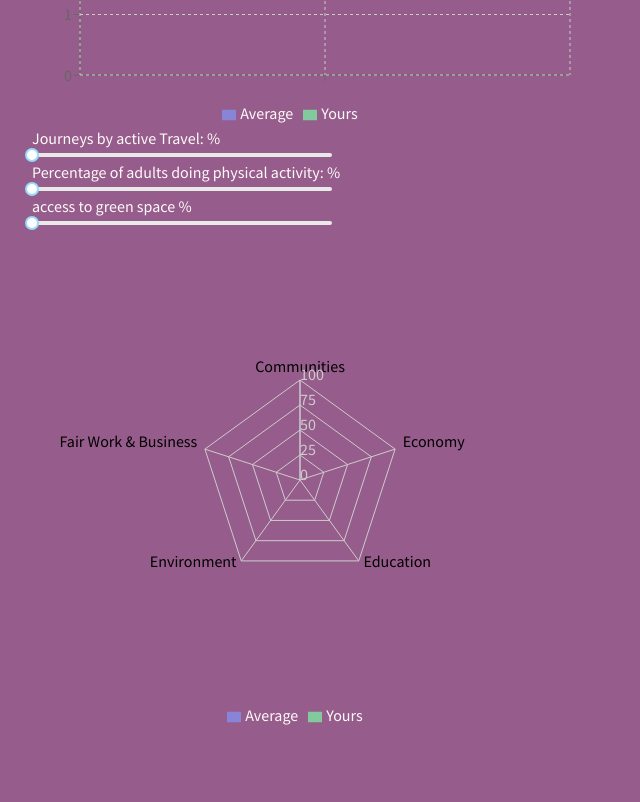
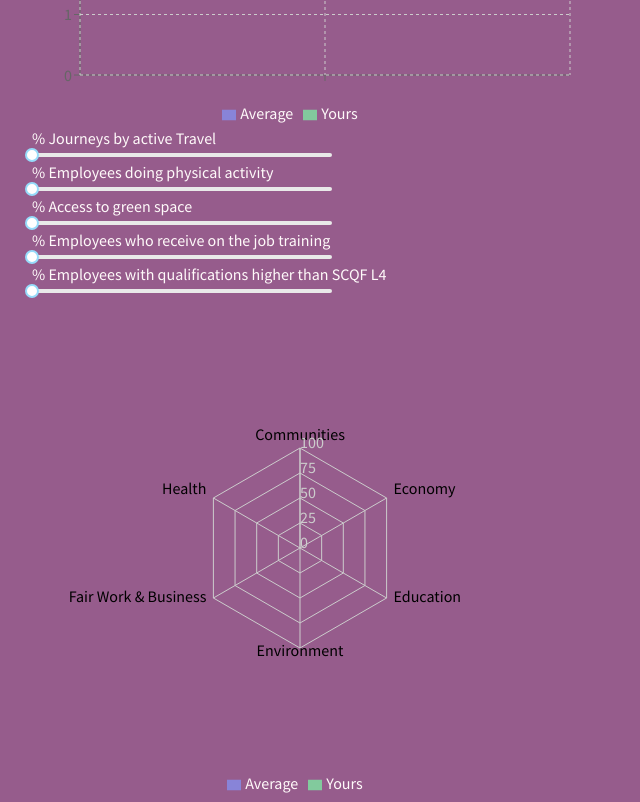
Before and after one commit to rurigrass/beyond-green-test, a React (Create React App) app: page / in a window 1280 px wide. Shown: the part 800-1602 px from the top of the page, without its empty margins (0-640 px from the left). Before the commit the page ends 1534 px from the top, so only its background shows below. Built offline with nearby package versions, Linux system fonts and the light colour scheme.

Commit message:
more tings

```diff
--- a/src/components/RadarCalculations.js
+++ b/src/components/RadarCalculations.js
@@ -8,34 +8,18 @@ class RadarCalculations extends React.Component {
     };
   }
 
+//COMMUNITIES
+
   communitiesData() {
-    // var communitiesCounter = 0;
-    // for( var i=0; i<3; i++){
-    //   if(this.props.communitiesArray[i]>0){
-    //     communitiesCounter++;
-    //   }
-    // }
-    // console.log("before filter" +this.props.communitiesArray);
-
     return this.props.communitiesArray.filter(c => !isNaN(c) );
-    // 10 - keep
-    // 0 - keep
-    // NaN - don't keep
   }
 
   totalCommunities() {
-    // var communitiesTotal = 0;
-    // for(var i=0; i<this.countCommunities(); i++){
-    //   communitiesTotal = communitiesTotal + this.props.communitiesArray[i];
-    // }
-    // console.log("before filter "+this.props.communitiesArray);
     const commData = this.communitiesData();
     // console.log("after filter "+commData);
     const result = commData.reduce( (accumulator, currentValue) => accumulator + currentValue , 0);
     // console.log("after sum "+result);
-
     return result;
-
   }
 
   averageCommunities() {
@@ -44,11 +28,51 @@ class RadarCalculations extends React.Component {
     return average
   }
 
+//HEALTH
+
+  healthData() {
+    return this.props.healthArray.filter(c => !isNaN(c) );
+  }
+
+  totalHealth() {
+    const heaData = this.healthData();
+    const result = heaData.reduce( (accumulator, currentValue) => accumulator + currentValue , 0);
+    return result;
+  }
+
+  averageHealth() {
+    const average = this.totalHealth() / this.healthData().length;
+    // console.log(average);
+    return average
+  }
+
+//EDUCATION
+
+  educationData() {
+    return this.props.educationArray.filter(c => !isNaN(c) );
+  }
+
+  totalEducation() {
+    const eduData = this.educationData();
+    const result = eduData.reduce( (accumulator, currentValue) => accumulator + currentValue , 0);
+    return result;
+  }
+
+  averageEducation() {
+    const average = this.totalEducation() / this.educationData().length;
+    // console.log(average);
+    return average
+  }
+
+
+
+
+
   render() {
     // console.log(this.totalCommunities());
     return(
       <div>
-        <RadarGraphComponent communities={this.averageCommunities()}/>
+        <RadarGraphComponent communities={this.averageCommunities()} health={this.averageHealth()} education={this.averageEducation()}/>
       </div>
     )
   }
--- a/src/components/RadarFormView.js
+++ b/src/components/RadarFormView.js
@@ -16,16 +16,30 @@ const RadarFormView = (props) => {
     props.handleAccessToGreenSpaceSlider(number);
   }
 
+  function handleJobTrainingChange(number){
+    props.handleJobTrainingSlider(number);
+  }
+
+  function handleSkillProfileChange(number){
+    props.handleSkillProfileSlider(number);
+  }
+
   return(
     <div id="sliders">
-      <span> Journeys by active Travel: %{props.journeysByActiveTravelNumber}
+      <span> %{props.journeysByActiveTravelNumber} Journeys by active Travel
         <Slider id="active_travel" type="range" style={{width: 300}} min={0} max={100} step={1} defaultValue={0} onChange={handleActiveTravelChange}
         /></span>
-        <span> Percentage of adults doing physical activity: %{props.adultsPhysicalActivityNumber}
+        <span> %{props.adultsPhysicalActivityNumber} Employees doing physical activity
           <Slider id="physical_activity" type="range" style={{width: 300}} min={0} max={100} step={1} defaultValue={0} onChange={handleActivePhysicalActivityChange}
           /></span>
-          <span> access to green space %{props.accessToGreenSpaceNumber}
+          <span> %{props.accessToGreenSpaceNumber} Access to green space
             <Slider id="access_to_green_space" type="range" style={{width: 300}} min={0} max={100} step={1} defaultValue={0} onChange={handleAccessToGreenSpaceChange}
+            /></span>
+          <span> %{props.jobTrainingNumber} Employees who receive on the job training
+            <Slider id="job_training" type="range" style={{width: 300}} min={0} max={100} step={1} defaultValue={0} onChange={handleJobTrainingChange}
+            /></span>
+          <span> %{props.skillProfileNumber} Employees with qualifications higher than SCQF L4
+            <Slider id="skill_profile" type="range" style={{width: 300}} min={0} max={100} step={1} defaultValue={0} onChange={handleSkillProfileChange}
             /></span>
           </div>
         )
--- a/src/components/RadarGraphComponent.js
+++ b/src/components/RadarGraphComponent.js
@@ -11,7 +11,8 @@ import {Radar, RadarChart, PolarGrid, Legend,
           { subject: 'Economy', A: 0, B: 0, fullMark: 100 },
           { subject: 'Education', A: 0, B: 0, fullMark: 100 },
           { subject: 'Environment', A: 0, B: 0, fullMark: 100 },
-          { subject: 'Fair Work & Business', A: 0, B: 0, fullMark: 100 }
+          { subject: 'Fair Work & Business', A: 0, B: 0, fullMark: 100 },
+          { subject: 'Health', A: 0, B: 0, fullMark: 100 }
         ]
       }
     }
@@ -25,9 +26,10 @@ import {Radar, RadarChart, PolarGrid, Legend,
         radarGraphData:[
           { subject: 'Communities', A: 50, B: newProps.communities , fullMark: 100 },
           { subject: 'Economy', A: 50, B: 30, fullMark: 100 },
-          { subject: 'Education', A: 50, B: 30, fullMark: 100 },
+          { subject: 'Education', A: 50, B: newProps.education, fullMark: 100 },
           { subject: 'Environment', A: 50, B: 30, fullMark: 100 },
-          { subject: 'Fair Work & Business', A: 50, B: 30, fullMark: 100 }
+          { subject: 'Fair Work & Business', A: 50, B: 30, fullMark: 100 },
+          { subject: 'Health', A: 50, B: newProps.health, fullMark: 100 }
         ]
       }
       this.setState(newState)
--- a/src/containers/RadarContainerBox.js
+++ b/src/containers/RadarContainerBox.js
@@ -11,11 +11,16 @@ class RadarContainerBox extends React.Component {
     this.state = {
       journeysByActiveTravel: null,
       adultsPhysicalActivity: null,
-      accessToGreenSpace: null
+      accessToGreenSpace: null,
+      jobTraining: null,
+      skillProfile: null,
+
     }
     this.handleActiveTravelSlider = this.handleActiveTravelSlider.bind(this);
     this.handleActivePhysicalActivitySlider = this.handleActivePhysicalActivitySlider.bind(this);
     this.handleAccessToGreenSpaceSlider = this.handleAccessToGreenSpaceSlider.bind(this);
+    this.handleJobTrainingSlider = this.handleJobTrainingSlider.bind(this);
+    this.handleSkillProfileSlider = this.handleSkillProfileSlider.bind(this);
   }
 
 
@@ -31,6 +36,14 @@ class RadarContainerBox extends React.Component {
     this.setState({accessToGreenSpace: number})
   }
 
+  handleJobTrainingSlider(number){
+    this.setState({jobTraining: number})
+  }
+
+  handleSkillProfileSlider(number){
+    this.setState({skillProfile: number})
+  }
+
   render(){
     return(
       <div className='container-radar-contents'>
@@ -38,13 +51,20 @@ class RadarContainerBox extends React.Component {
           handleActiveTravelSlider={this.handleActiveTravelSlider}
           handleActivePhysicalActivitySlider={this.handleActivePhysicalActivitySlider}
           handleAccessToGreenSpaceSlider={this.handleAccessToGreenSpaceSlider}
+          handleJobTrainingSlider={this.handleJobTrainingSlider}
+          handleSkillProfileSlider={this.handleSkillProfileSlider}
+
           journeysByActiveTravelNumber={this.state.journeysByActiveTravel}
           adultsPhysicalActivityNumber={this.state.adultsPhysicalActivity}
           accessToGreenSpaceNumber={this.state.accessToGreenSpace}
+          jobTrainingNumber={this.state.jobTraining}
+          skillProfileNumber={this.state.skillProfile}
         />
 
         <RadarCalculations
           communitiesArray={[this.state.journeysByActiveTravel, this.state.adultsPhysicalActivity, this.state.accessToGreenSpace]}
+          healthArray={[this.state.journeysByActiveTravel, this.state.adultsPhysicalActivity]}
+          educationArray={[this.state.jobTraining, this.state.skillProfile]}
         />
       </div>
     )
```
